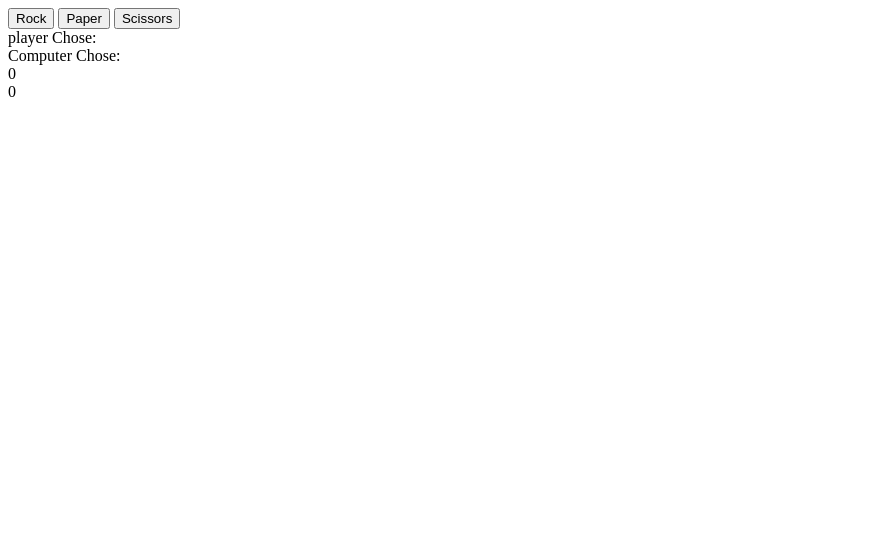
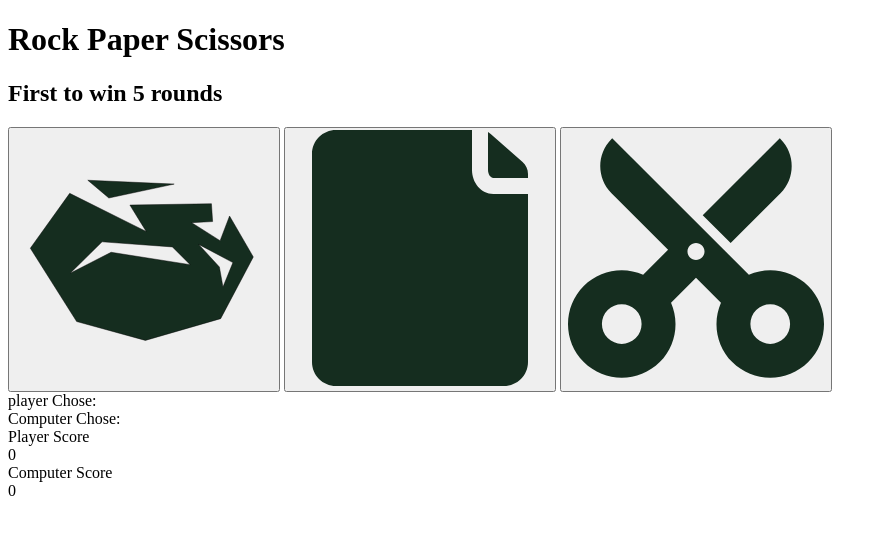
Before and after one commit to major101x/rock-paper-scissors, a plain HTML site: page index.html in a window 1280 px wide. Shown: the whole page, without its empty margins (0-887 px from the left). Drawn offline with Linux system fonts and the light colour scheme.

Commit message:
Update button text to icons

```diff
--- a/index.html
+++ b/index.html
@@ -4,19 +4,40 @@
     <meta charset="UTF-8" />
     <meta name="viewport" content="width=device-width, initial-scale=1.0" />
     <title>Rock Paper Scissors</title>
+    <link
+      rel="stylesheet"
+      href="https://fonts.googleapis.com/css?family=Poppins:700|Poppins:400"
+    />
+    <link rel="stylesheet" href="style.css" />
   </head>
   <body>
-    <button class="btn rock">Rock</button>
-    <button class="btn paper">Paper</button>
-    <button class="btn scissors">Scissors</button>
-    <div class="choice">player Chose: <span class="player-choice"></span></div>
-    <div class="choice">
-      Computer Chose: <span class="computer-choice"></span>
+    <div class="header">
+      <h1>Rock Paper Scissors</h1>
+      <h2>First to win 5 rounds</h2>
     </div>
-    <div class="scorebox"><div class="score player-score"></div></div>
-    <div class="scorebox"><div class="score computer-score"></div></div>
-    <div class="result"></div>
-    <div class="final-result"></div>
+    <div class="content">
+      <div class="options">
+        <button class="btn" id="Rock"><img src="./images/rock.png" alt="Rock" /></button>
+        <button class="btn" id="Paper">
+          <img src="./images/paper.png" alt="Rock" />
+        </button>
+        <button class="btn" id="Scissors">
+          <img src="./images/scissors.png" alt="Rock" />
+        </button>
+      </div>
+      <div class="choice">
+        player Chose: <span class="player-choice"></span>
+      </div>
+      <div class="choice">
+        Computer Chose: <span class="computer-choice"></span>
+      </div>
+      <div class="scorebox">Player Score</div>
+      <div class="score player-score"></div>
+      <div class="scorebox">Computer Score</div>
+      <div class="score computer-score"></div>
+      <div class="result"></div>
+      <div class="final-result"></div>
+    </div>
     <script src="./script.js"></script>
   </body>
 </html>
```
